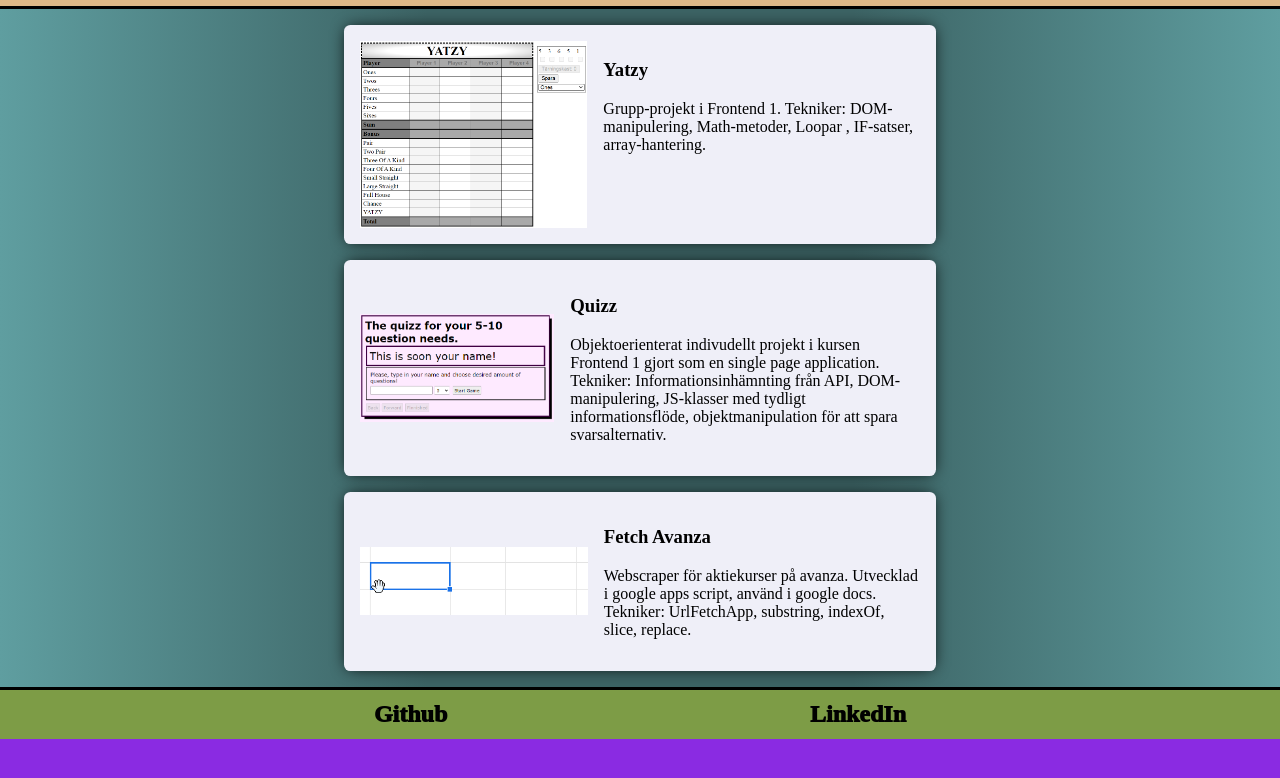
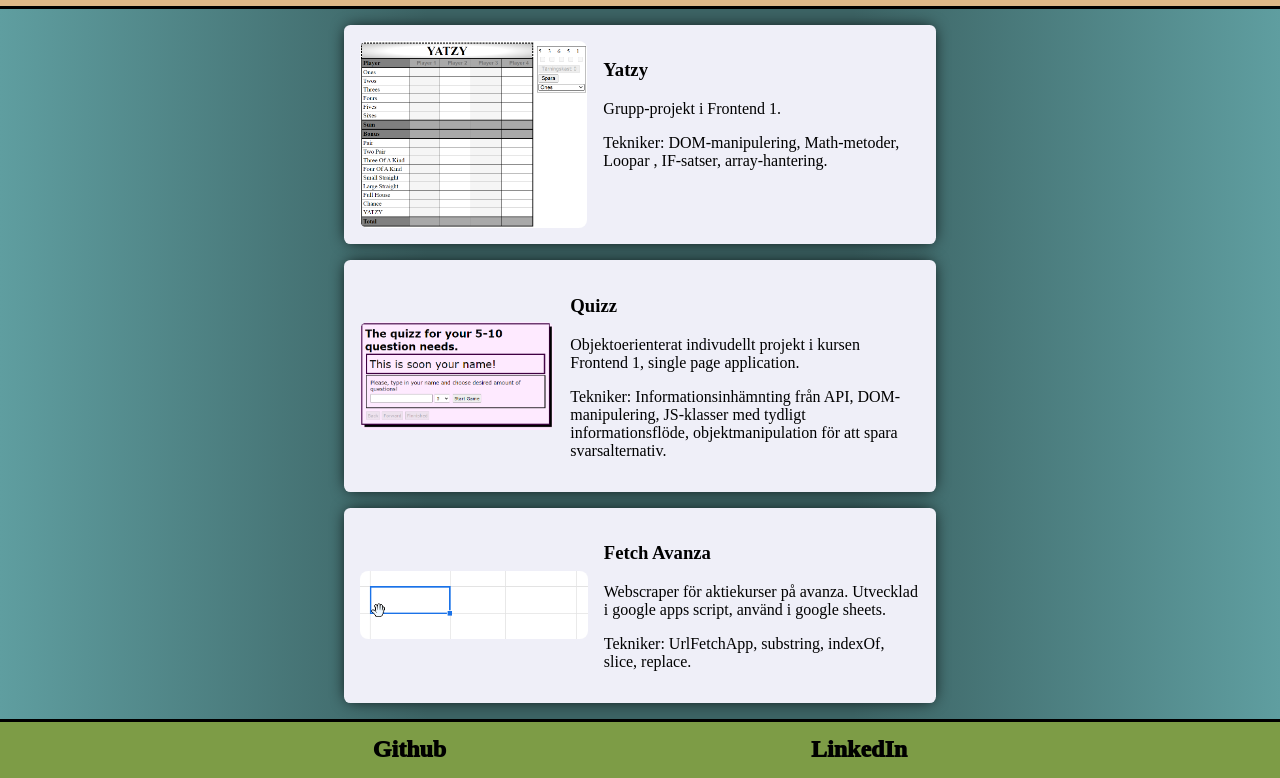
Before and after one commit to Flibben/individuell_uppgift_frontend2, a plain HTML site: page html/portfolio.html in a window 1280 px wide. Shown: the part 50-828 px from the top of the page. Before the commit the page ends 800 px from the top, so only its background shows below. Drawn offline with Linux system fonts and the light colour scheme.

Commit message:
some styling. Rapport.txt. Links to GH and In. Added wrapper for whole page

```diff
--- a/css/main.css
+++ b/css/main.css
@@ -1,7 +1,15 @@
+/* CSS-structure follows HTML-structure */
+
 body {
   padding: 0px;
   margin: 0px;
   background-color: blueviolet;
+}
+
+.wrapper{
+  display: grid;
+  grid-template-rows: auto 1fr auto;
+  min-height: 100vh;
 }
 
 .header {
@@ -42,13 +50,13 @@ body {
 
 .card {
   max-width: 70ch;
+  height: min-content;
   box-shadow: 0 0 1rem -0.2rem;
   border-radius: 0.4rem;
   padding: 1rem;
   background-color: #efeff8;
 }
 .portfolio {
-  /* background-color: chartreuse; */
   display: grid;
   gap: 1rem;
   grid-auto-columns: minmax(1fr, auto);
@@ -59,15 +67,13 @@ body {
   grid-area: txt;
 }
 
-
 .imgStyle {
   grid-area: img;
   align-self: center;
   object-fit: cover;
   max-width: 100%;
-  height: auto;
-
-
+  max-height: auto;
+  border-radius: 0.5rem;
 }
 
 .footer {
@@ -81,6 +87,16 @@ body {
   border-top: solid 0.2rem;
   font-size: 1.5rem;
   font-weight: 999;
+}
+
+.footer > span {
+  padding: 0.2rem;
+}
+.footer > span:hover {
+  box-sizing: border-box;
+  background-color: #ff5959;
+  border: solid 2px;
+  margin: -2px;
 }
 
 .active {
--- a/html/portfolio.html
+++ b/html/portfolio.html
@@ -7,6 +7,7 @@
     <link rel="stylesheet" href="../css/main.css" />
   </head>
   <body>
+    <div class="wrapper">
       <div class="header">
         <span tabindex="1"><a href="../index.html">Home</a></span>
         <span tabindex="2" class="active"><a href="portfolio.html">Portfolio</a></span>
@@ -16,32 +17,33 @@
         <div class="portfolio card">
           <div class="txt">
             <h3>Yatzy</h3>
-          <p>Grupp-projekt i Frontend 1. Tekniker: DOM-manipulering, Math-metoder, Loopar , IF-satser, array-hantering.</p>
+            <p>Grupp-projekt i Frontend 1.</p>
+            <p>Tekniker: DOM-manipulering, Math-metoder, Loopar , IF-satser, array-hantering.</p>
           </div>
           <img class="imgStyle img" src="../pictures/chrome_IavtHwP6Ox.png" />
         </div>
         <div class="portfolio card">
           <div class="txt">
             <h3>Quizz</h3>
-          <p>
-            Objektoerienterat indivudellt projekt i kursen Frontend 1 gjort som en single page application. Tekniker: Informationsinhämnting från API, DOM-manipulering, JS-klasser med tydligt
-            informationsflöde, objektmanipulation för att spara svarsalternativ.
-          </p>
+            <p>Objektoerienterat indivudellt projekt i kursen Frontend 1, single page application.</p>
+            <p>Tekniker: Informationsinhämnting från API, DOM-manipulering, JS-klasser med tydligt informationsflöde, objektmanipulation för att spara svarsalternativ.</p>
           </div>
           <img class="imgStyle img" src="../pictures/chrome_N6q6NueM7Z.png" />
         </div>
         <div class="portfolio card">
           <div class="txt">
             <h3>Fetch Avanza</h3>
-          <p>Webscraper för aktiekurser på avanza. Utvecklad i google apps script, använd i google docs. Tekniker: UrlFetchApp, substring, indexOf, slice, replace.</p>
+            <p>Webscraper för aktiekurser på avanza. Utvecklad i google apps script, använd i google sheets.</p>
+            <p>Tekniker: UrlFetchApp, substring, indexOf, slice, replace.</p>
           </div>
           <img class="imgStyle" src="../pictures/3llgQkQcqY.gif" />
         </div>
       </div>
 
       <div class="footer">
-      <span>Github</span>
-      <span>LinkedIn</span>
+        <span><a href="https://www.github.com/flibben" target="_blank">Github</a></span>
+        <span><a href="https://www.linkedin.com/in/albin-jorenbo/" target="_blank">LinkedIn</a></span>
+      </div>
     </div>
   </body>
 </html>
```
Also changed, not shown: html/nackademin.html (+4 -2 lines), index.html (+10 -8 lines), rapport/rapport.txt (added). Lines whose indentation alone changed are shown as unchanged.
